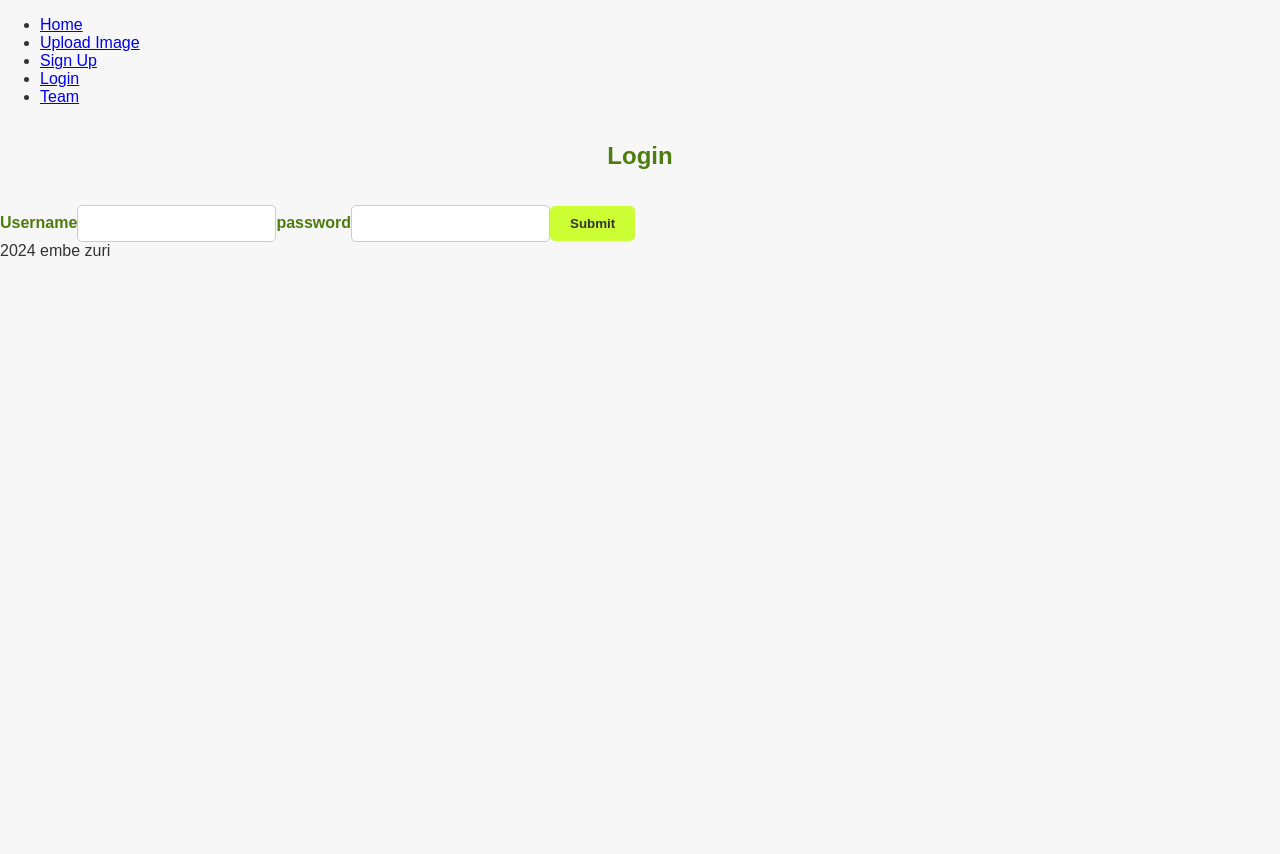
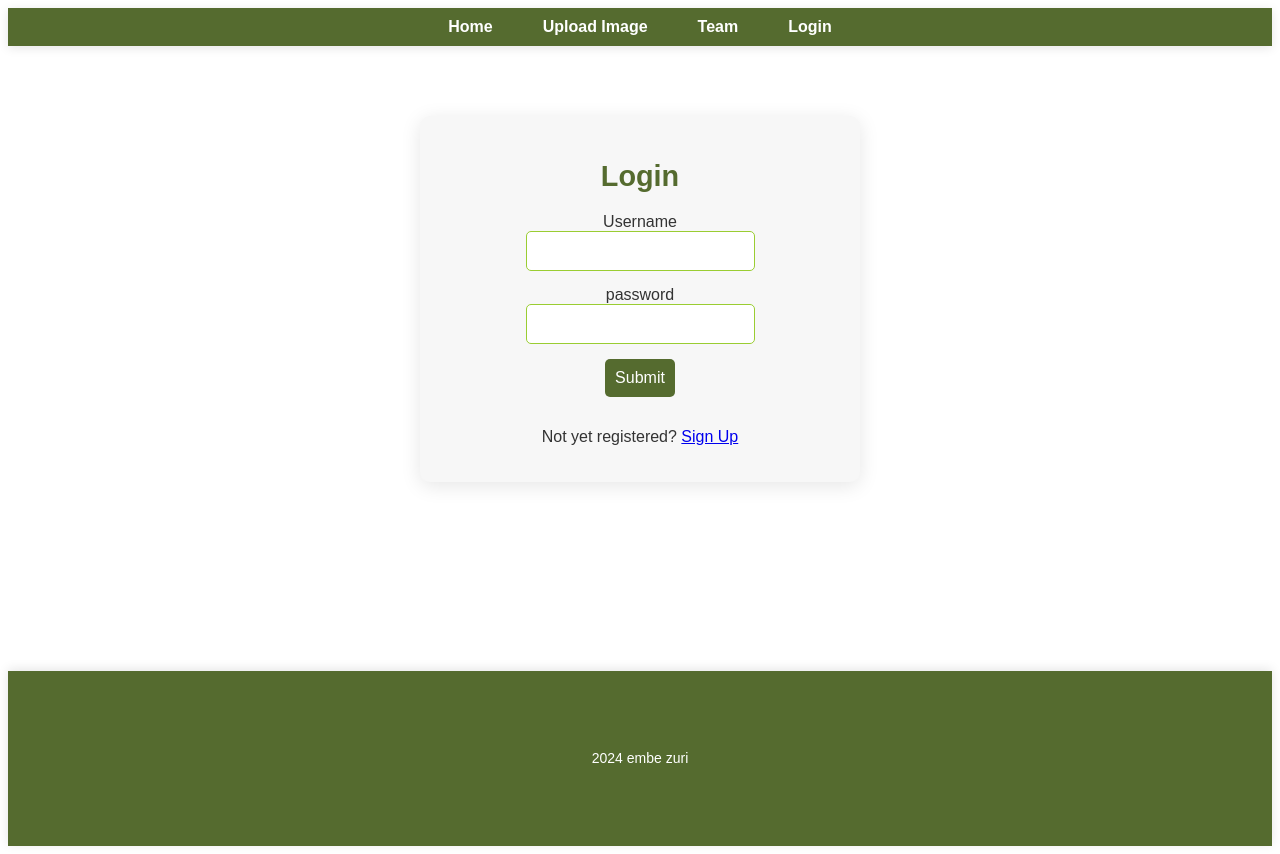
Before and after one commit to K-Musembi/embe-zuri, a React (Create React App) app in the folder frontend/: page /login in a window 1280 px wide. Before the commit the page ends 800 px from the top, so only its background shows below. Built offline with nearby package versions, Linux system fonts and the light colour scheme.

Commit message:
enhanced frontend UI with CSS styling

```diff
--- a/frontend/src/App.css
+++ b/frontend/src/App.css
@@ -1,228 +1,432 @@
 /* Overall theme colors */
 :root {
-    --lemon-green: #ccff33;
-    --dark-green: #4d7c0f;
+    --yellow-green: #9acd32; /* Yellow-green for primary theme color */
+    --dark-green: #556b2f; /* Darker shade of yellow-green */
     --light-gray: #f7f7f7;
+    --white: #ffffff;
     --text-dark: #333;
-    --text-light: #fff;
 }
 
-/* Base styling */
-body {
-    font-family: Arial, sans-serif;
-    background-color: var(--light-gray);
+/* Main Layout Styling */
+.main-layout {
+    display: flex;
+    flex-direction: column;
+    min-height: 100vh;
+    font-family: 'Arial', sans-serif;
     color: var(--text-dark);
+}
+
+/* Main Content Area */
+.main-layout > * {
+    flex: 1;
+    padding: 20px;
+    box-sizing: border-box;
+    overflow-y: auto;
+}
+
+/* Footer Styling */
+footer {
+    background-color: var(--dark-green);
+    color: var(--white);
+    text-align: center;
+    padding: 15px 0;
+    font-size: 14px;
+    box-shadow: 0px -2px 10px rgba(0, 0, 0, 0.1);
+    margin-top: auto;
+    height: 50px;
+    display: flex;
+    justify-content: center;
+    align-items: center;
+}
+
+/* Link Styling in Footer */
+footer a {
+    color: var(--yellow-green);
+    text-decoration: none;
+    margin: 0 10px;
+    font-weight: bold;
+}
+
+footer a:hover {
+    text-decoration: underline;
+}
+
+/* Navigation Bar Container */
+.nav-bar {
+    background-color: var(--dark-green);
+    padding: 10px 20px;
+    box-shadow: 0px 2px 10px rgba(0, 0, 0, 0.1);
+    display: flex;
+    justify-content: center;
+    align-items: center;
+    font-family: 'Arial', sans-serif;
+}
+
+/* Unordered List within the NavBar */
+.nav-bar ul {
+    list-style: none;
     margin: 0;
     padding: 0;
+    display: flex;
+    gap: 20px;
 }
 
-h1, h2 {
+/* List Items and Links within the NavBar */
+.nav-bar li {
+    margin: 0;
+}
+
+.nav-bar a {
+    color: var(--white);
+    text-decoration: none;
+    font-weight: bold;
+    padding: 8px 15px;
+    border-radius: 5px;
+    transition: background-color 0.3s ease, color 0.3s ease;
+}
+
+.nav-bar a:hover {
+    background-color: var(--yellow-green);
+    color: var(--text-dark);
+}
+
+.nav-bar a.active {
+    background-color: var(--yellow-green);
+    color: var(--text-dark);
+}
+
+/* Home Container Styling */
+.home-container {
+    display: flex;
+    flex-direction: column;
+    justify-content: center;
+    align-items: center;
+    height: 100vh;
+    background-color: var(--light-gray);
+    background-size: cover;
+    background-position: center;
+    background: url('image.jpg') center/cover no-repeat;
+    font-family: 'Arial', sans-serif;
+    text-align: center;
+}
+
+.home-container h1 {
+    font-size: 3rem;
+    color: var(--dark-green);
+    margin-bottom: 20px;
+}
+
+.home-container p {
+    font-size: 1.2rem;
+    margin-bottom: 30px;
+    color: var(--text-dark);
+}
+
+/* Button Styling */
+.home-container button {
+    padding: 10px 20px;
+    background-color: var(--dark-green);
+    color: var(--white);
+    border: none;
+    border-radius: 5px;
+    font-size: 1.2rem;
+    cursor: pointer;
+    transition: background-color 0.3s ease;
+}
+
+.home-container button:hover {
+    background-color: var(--yellow-green);
+    color: var(--text-dark);
+}
+
+/* SignUp and Login Form Container */
+.signup-login-container {
+    background-color: var(--light-gray);
+    width: 100%;
+    max-width: 400px;
+    margin: 50px auto;
+    padding: 20px;
+    border-radius: 10px;
+    box-shadow: 0px 4px 20px rgba(0, 0, 0, 0.1);
+    font-family: 'Arial', sans-serif;
+    text-align: center;
+}
+
+.signup-login-container h2 {
+    color: var(--dark-green);
+    margin-bottom: 20px;
+    font-size: 1.8rem;
+}
+
+.signup-login-container form {
+    display: flex;
+    flex-direction: column;
+    gap: 15px;
+    align-items: center;
+}
+
+.signup-login-container input {
+    padding: 10px;
+    font-size: 1rem;
+    border: 1px solid var(--yellow-green);
+    border-radius: 5px;
+    outline: none;
+    transition: border-color 0.3s ease;
+    display: flex;
+}
+
+.signup-login-container input:focus {
+    border-color: var(--dark-green);
+}
+
+.signup-login-container button {
+    background-color: var(--dark-green);
+    color: var(--white);
+    border: none;
+    padding: 10px;
+    font-size: 1rem;
+    border-radius: 5px;
+    cursor: pointer;
+    transition: background-color 0.3s ease, transform 0.1s ease;
+}
+
+.signup-login-container button:hover {
+    background-color: var(--yellow-green);
+    color: var(--text-dark);
+}
+
+.signup-login-container button:active {
+    transform: scale(0.98);
+}
+
+/* Logout Container */
+.logout-container {
+    display: flex;
+    flex-direction: column;
+    justify-content: center;
+    align-items: center;
+    height: 100vh;
+    background-color: var(--light-gray);
+    font-family: 'Arial', sans-serif;
+    text-align: center;
+}
+
+.logout-container p {
+    font-size: 1.5rem;
+    color: var(--dark-green);
+    margin-bottom: 30px;
+}
+
+.logout-container button {
+    padding: 10px 20px;
+    background-color: var(--dark-green);
+    color: var(--white);
+    border: none;
+    border-radius: 5px;
+    font-size: 1.2rem;
+    cursor: pointer;
+    transition: background-color 0.3s ease;
+}
+
+.logout-container button:hover {
+    background-color: var(--yellow-green);
+    color: var(--text-dark);
+}
+
+.image-upload-container {
+    min-height: 60vh; /* 100vh occupies full viewport height */
+    display: flex;
+    flex-direction: column;
+    align-items: center; /* center horizontally */
+    justify-content: center; /* center vertically */
+    box-sizing: border-box;
+    width: 100%;
+    max-width: 400px;
+    margin: 50px auto;
+    padding: 20px;
+    border: 2px dashed #ccc;
+    border-radius: 10px;
+    background-color: #f9f9f9;
+  }
+
+  .image-upload-container h2 {
+    font-size: 1.5em;
+    margin-bottom: 15px;
+    color: #333;
+    text-align: center;
+  }
+
+  .image-upload-container input[type="file"] {
+    margin-bottom: 20px;
+    padding: 10px;
+    font-size: 1em;
+    cursor: pointer;
+  }
+
+  .image-upload-container button {
+    padding: 10px 20px;
+    font-size: 1em;
+    background-color: #007bff;
+    color: white;
+    border: none;
+    border-radius: 5px;
+    cursor: pointer;
+    transition: background-color 0.3s;
+    margin-top: 30px;
+  }
+
+  .image-upload-container button:hover {
+    background-color: #0056b3;
+  }
+
+  .custom-file-upload {
+    display: inline-block;
+    padding: 10px 20px;
+    cursor: pointer;
+    background-color: #4CAF50; /* Button color */
+    color: white;
+    border: none;
+    border-radius: 5px;
+    font-size: 14px;
+    text-align: center;
+    margin-top: 10px;
+  }
+
+  .custom-file-upload:hover {
+    background-color: #45a049; /* Slightly darker color on hover */
+  }
+
+
+/* Result Panels */
+.result-panel {
+    min-height: 80vh;
+    max-width: 600px;
+    align-items: center; /* center horizontally */
+    justify-content: center; /* center vertically */
+    background-color: var(--white);
+    flex: 1;
+    border-radius: 10px;
+    padding: 20px;
+    display: flex;
+    flex-direction: column;
+    justify-content: space-between;
+    transition: transform 0.2s ease, box-shadow 0.3s ease;
+}
+
+.result-panel:hover {
+    transform: translateY(-5px);
+    box-shadow: 0px 6px 30px rgba(0, 0, 0, 0.15);
+}
+
+.result-panel h2 {
+    color: var(--dark-green);
+    margin-bottom: 10px;
+    font-size: 1.5rem;
+}
+
+.result-panel p {
+    color: var(--text-dark);
+    font-size: 1rem;
+    margin-bottom: 20px;
+}
+
+.result-panel button {
+    align-self: flex-start;
+    background-color: var(--dark-green);
+    color: var(--white);
+    border: none;
+    padding: 10px 15px;
+    font-size: 1rem;
+    border-radius: 5px;
+    cursor: pointer;
+    transition: background-color 0.3s ease, transform 0.1s ease;
+}
+
+.result-panel button:hover {
+    background-color: var(--yellow-green);
+    color: var(--text-dark);
+}
+
+.result-panel button:active {
+    transform: scale(0.97);
+}
+
+/* Team Container */
+.team-container {
+    padding: 30px 20px;
+    background-color: var(--light-gray);
+    min-height: 80vh;
+    display: flex;
+    flex-direction: column;
+    align-items: center;
+    justify-content: flex-start;
+    box-sizing: border-box;
+}
+
+.team-container h2 {
+    font-size: 2rem;
+    margin-bottom: 30px;
     color: var(--dark-green);
     text-align: center;
 }
 
-button {
-    background-color: var(--lemon-green);
-    color: var(--text-dark);
-    border: none;
-    padding: 10px 20px;
-    cursor: pointer;
-    font-weight: bold;
-    border-radius: 5px;
-    transition: background 0.3s;
+.team-card {
+    max-width: 500px; /* Set the card's max width */
+    width: 100%; /* Allow it to occupy full length */
+    margin: 20px auto; /* Center it horizontally */
+    background-color: #f9f9f9;
+    border: 1px solid #e0e0e0;
+    border-radius: 8px;
+    box-shadow: 0 4px 8px rgba(0, 0, 0, 0.1);
+    padding: 20px;
+    overflow: hidden;
+    text-align: center; /* Center align content */
   }
 
-button:hover {
-    background-color: var(--dark-green);
-    color: var(--text-light);
-}
-
-/* Shared container style */
-.container {
-    max-width: 500px;
-    margin: 0 auto;
-    padding: 20px;
-    background-color: var(--light-gray);
-    box-shadow: 0 4px 8px rgba(0, 0, 0, 0.1);
-    border-radius: 8px;
-}
-
-/* Home Component */
-.home-container {
-    text-align: center;
-    padding: 40px 0;
-}
-
-.home-container p {
-    font-size: 18px;
-    color: var(--text-dark);
-}
-
-/* ImageUpload Component */
-.image-upload {
-    text-align: center;
-}
-
-.image-upload input[type="file"] {
-    margin: 10px 0;
-}
-
-.image-upload button {
-    margin-top: 10px;
-}
-
-/* SignUp Component */
-.signup-container {
-    display: flex;
-    flex-direction: column;
-    gap: 15px;
-}
-
-.signup-container label {
-    font-weight: bold;
-    color: var(--dark-green);
-}
-
-.signup-container input[type="text"],
-.signup-container input[type="email"],
-.signup-container input[type="password"] {
-    padding: 10px;
-    border: 1px solid #ccc;
-    border-radius: 5px;
-}
-
-/* Login Component */
-.login-container {
-    display: flex;
-    flex-direction: column;
-    gap: 15px;
-}
-
-.login-container label {
-    font-weight: bold;
-    color: var(--dark-green);
-}
-
-.login-container input[type="text"],
-.login-container input[type="password"] {
-    padding: 10px;
-    border: 1px solid #ccc;
-    border-radius: 5px;
-}
-
-/* Result Component */
-.result-container {
-    text-align: center;
-    padding: 20px;
-    background-color: var(--lemon-green);
-    border-radius: 10px;
-    color: var(--text-dark);
-}
-
-.result-container h2 {
-    color: var(--text-dark);
-}
-
-.result-container p {
-    font-size: 18px;
-    color: var(--text-dark);
-}
-
-/* Team Component */
-.team-container {
-    display: flex;
-    flex-direction: column;
-    align-items: center;
-    gap: 15px;
-    padding: 20px;
-}
-
-.team-card {
-    background-color: #d4edda; /* light lemon green */
-    border-radius: 10px;
-    width: 250px;
-    padding: 20px;
-    box-shadow: 0 4px 8px rgba(0, 0, 0, 0.2);
-    text-align: center;
+  .team-photo {
+    margin-bottom: 16px; /* Space between photo and info */
   }
 
   .team-photo img {
-    width: 150px;
-    height: 150px;
-    margin-bottom: 10px;
-    border-radius: 50%;
-    /* border: 3px solid var(--dark-green); */
-}
-
-.team-photo p {
-    font-weight: bold;
-    font-size: 1.2em;
-    margin: 10px 0;
+    width: 100%; /* Make the image responsive */
+    max-width: 150px; /* Limit the image size */
+    height: auto; /* Maintain aspect ratio */
+    border-radius: 50%; /* Make it circular */
+    object-fit: cover;
+    border: 2px solid #ccc;
+    margin: 0 auto; /* Center the image */
   }
 
   .team-info {
-    text-align: center;
+    margin-top: 16px;
   }
 
-.team-info h3 {
-    color: var(--dark-green);
+  .team-info h2 {
+    margin: 0;
+    font-size: 1.5rem; /* Adjusted for emphasis */
+    color: #333;
+  }
+
+  .team-info .title {
+    margin: 8px 0 12px; /* Space around the title */
+    font-size: 1.1rem;
+    color: #666;
   }
 
   .team-info p {
-    margin: 5px 0;
-    color: var(--text-dark);
+    margin: 8px 0; /* Slight margin for separation */
+    font-size: 0.95rem;
+    color: #444;
   }
 
   .team-info a {
-    color: var(--dark-green);
+    display: inline-block;
+    margin-top: 12px;
+    font-size: 0.9rem;
+    color: #0077b5; /* LinkedIn's blue color */
     text-decoration: none;
-    font-weight: bold;
   }
 
   .team-info a:hover {
-    text-decoration: underline;
+    text-decoration: underline; /* Underline on hover */
   }
-
-.logout-button {
-    background-color: #8bc34a; /* lemon green color */
-    color: white;
-    padding: 10px 20px;
-    border: none;
-    border-radius: 5px;
-    cursor: pointer;
-    font-size: 1em;
-    margin-top: 20px;
-    transition: background-color 0.3s ease;
-}
-
-.logout-button:hover {
-    background-color: #7cb342;
-}
-
-/* Responsive Design */
-@media (max-width: 768px) {
-    /* Ensure containers occupy full width on smaller screens */
-    .container, .team-container {
-        width: 100%;
-        padding: 15px;
-        box-sizing: border-box;
-    }
-
-    /* Resize text for better readability on small screens */
-    h1, h2 {
-        font-size: 1.5em;
-    }
-
-    button {
-        width: 100%;
-    }
-
-    .team-photo {
-        width: 100px;
-        height: 100px;
-    }
-
-    .home-container p, .result-container p, .team-info p {
-        font-size: 16px;
-    }
-}
--- a/frontend/src/App.js
+++ b/frontend/src/App.js
@@ -8,22 +8,25 @@ import SignUp from './components/SignUp';
 import Login from './components/Login';
 import Team from './components/Team';
 import Logout from './components/Logout';
+import NavBar from "./components/NavBar";
 import './App.css';
 
 const App = () => {
     const [result, setResult] = useState(null);
+    const [isLoggedIn, setIsLoggedIn] = useState(false);
 
     return (
         <Router>
+            <NavBar isLoggedIn={isLoggedIn} />
             <div className="app-container">
                 <Routes>
                     <Route path="/" element={<MainLayout><Home /></MainLayout>} />
                     <Route path="/upload" element={<MainLayout><ImageUpload onResult={setResult} /></MainLayout>} />
                     <Route path="/result" element={<MainLayout><Result result={result} /></MainLayout>} />
-                    <Route path="/signup" element={<MainLayout><SignUp /></MainLayout>} />
-                    <Route path="/login" element={<MainLayout><Login /></MainLayout>} />
+                    <Route path="/signup" element={<MainLayout><SignUp onSignUp={setIsLoggedIn}/></MainLayout>} />
+                    <Route path="/login" element={<MainLayout><Login onLogin={setIsLoggedIn}/></MainLayout>} />
                     <Route path="/team" element={<MainLayout><Team /></MainLayout>} />
-                    <Route path="/logout" element={<MainLayout><Logout /></MainLayout>} />
+                    <Route path="/logout" element={<MainLayout><Logout onLogout={setIsLoggedIn}/></MainLayout>} />
                 </Routes>
             </div>
         </Router>
--- a/frontend/src/components/Home.js
+++ b/frontend/src/components/Home.js
@@ -10,9 +10,9 @@ const Home = () => {
 
     return (
         <div className="home-container">
-            <h1>Welcome to embe zuri App!</h1>
+            <h1>Embe Zuri App</h1>
             <p>
-                This application enables farmers to detect possible mango diseases, by analyzing leaf images. If a disease is detected, the app will give guidance on the best mitigation measures. You can get started by uploading an image in the 'Image Upload' section.
+                Enabling farmers to detect possible mango diseases, and offering solutions to mitigate them
             </p>
             <button onClick={handleGetStarted}>Get Started</button>
         </div>
--- a/frontend/src/components/Login.js
+++ b/frontend/src/components/Login.js
@@ -17,9 +17,10 @@ const Login = ({ onLogin }) => {
             body: JSON.stringify({ username, password })
         });
         if (response.ok) {
-            const result = await response.json();
-            onLogin(result.token);
+            // const result = await response.json();
+            // onLogin(result.token);
             alert("Successful login!");
+            onLogin(true);
             navigate("/");
         } else {
             alert("Check your credentials and try again.");
@@ -27,7 +28,7 @@ const Login = ({ onLogin }) => {
     };
 
     return (
-        <div className="login-container">
+        <div className="signup-login-container">
             <h2>Login</h2>
             <form onSubmit={handleLogin}>
                 <label>
@@ -39,6 +40,9 @@ const Login = ({ onLogin }) => {
                     <input type="password" value={password} onChange={(event) => setPassword(event.target.value)} required />
                 </label>
                 <button type="submit">Submit</button>
+                <p>
+                    Not yet registered? <a href="/signup">Sign Up</a>
+                </p>
             </form>
         </div>
     );
--- a/frontend/src/components/MainLayout.js
+++ b/frontend/src/components/MainLayout.js
@@ -1,10 +1,8 @@
 import React from "react";
-import NavBar from "./NavBar";
 
 const MainLayout = ({ children }) => {
     return (
         <div className="main-layout">
-            <NavBar />
             <main>{children}</main>
             <footer>2024 embe zuri</footer>
         </div>
--- a/frontend/src/components/NavBar.js
+++ b/frontend/src/components/NavBar.js
@@ -1,15 +1,18 @@
 import React from "react";
 import { Link } from "react-router-dom";
 
-const NavBar = () => {
+const NavBar = ({ isLoggedIn }) => {
     return (
-        <nav>
+        <nav className="nav-bar">
             <ul>
                 <li><Link to="/">Home</Link></li>
                 <li><Link to="/upload">Upload Image</Link></li>
-                <li><Link to="/signup">Sign Up</Link></li>
-                <li><Link to="/login">Login</Link></li>
                 <li><Link to="/team">Team</Link></li>
+                {isLoggedIn ? (
+                    <li><Link to="/logout">Logout</Link></li>
+                ) : (
+                    <li><Link to="/login">Login</Link></li>
+                )}
             </ul>
         </nav>
     );
--- a/frontend/src/components/Result.js
+++ b/frontend/src/components/Result.js
@@ -3,7 +3,7 @@ import React from "react";
 const Result = ({ result }) => {
 
     return (
-        <div className="result-container">
+        <div className="result-panel">
             {result ? (
                 <div>
                     <h2>Prediction outcome</h2>
@@ -11,7 +11,9 @@ const Result = ({ result }) => {
                     <p>Confidence: {result.confidence}%</p>
                 </div>
             ) : (
-                <p>Please upload an image</p>
+                <div className="no-result">
+                    <p>Please upload an image</p>
+                </div>
             )}
         </div>
     );
--- a/frontend/src/components/SignUp.js
+++ b/frontend/src/components/SignUp.js
@@ -2,7 +2,7 @@ import React, { useState } from "react";
 import { useNavigate } from 'react-router-dom';
 import { API_URL } from "../config";
 
-const SignUp = () => {
+const SignUp = ({ onSignUp }) => {
     const [username, setUsername] = useState("");
     const [email, setEmail] = useState("");
     const [password, setPassword] = useState("");
@@ -22,6 +22,7 @@ const SignUp = () => {
             setUsername("");
             setEmail("");
             setPassword("");
+            onSignUp(true);
             navigate("/");
         } else {
             alert("Please try again.");
@@ -29,7 +30,7 @@ const SignUp = () => {
     };
 
     return (
-        <div className="signup-container">
+        <div className="signup-login-container">
             <h2>Create Account</h2>
             <form onSubmit={handleSignUp}>
                 <label>
```
Also changed, not shown: frontend/src/components/ImageUpload.js (+5 -2 lines), frontend/src/components/Logout.js (+8 -4 lines), frontend/src/components/Team.js (+7 -7 lines), frontend/public/image-photo.jpg (added), 1 other file (tests, documents, lock files or other folders). Lines whose indentation alone changed are shown as unchanged.
